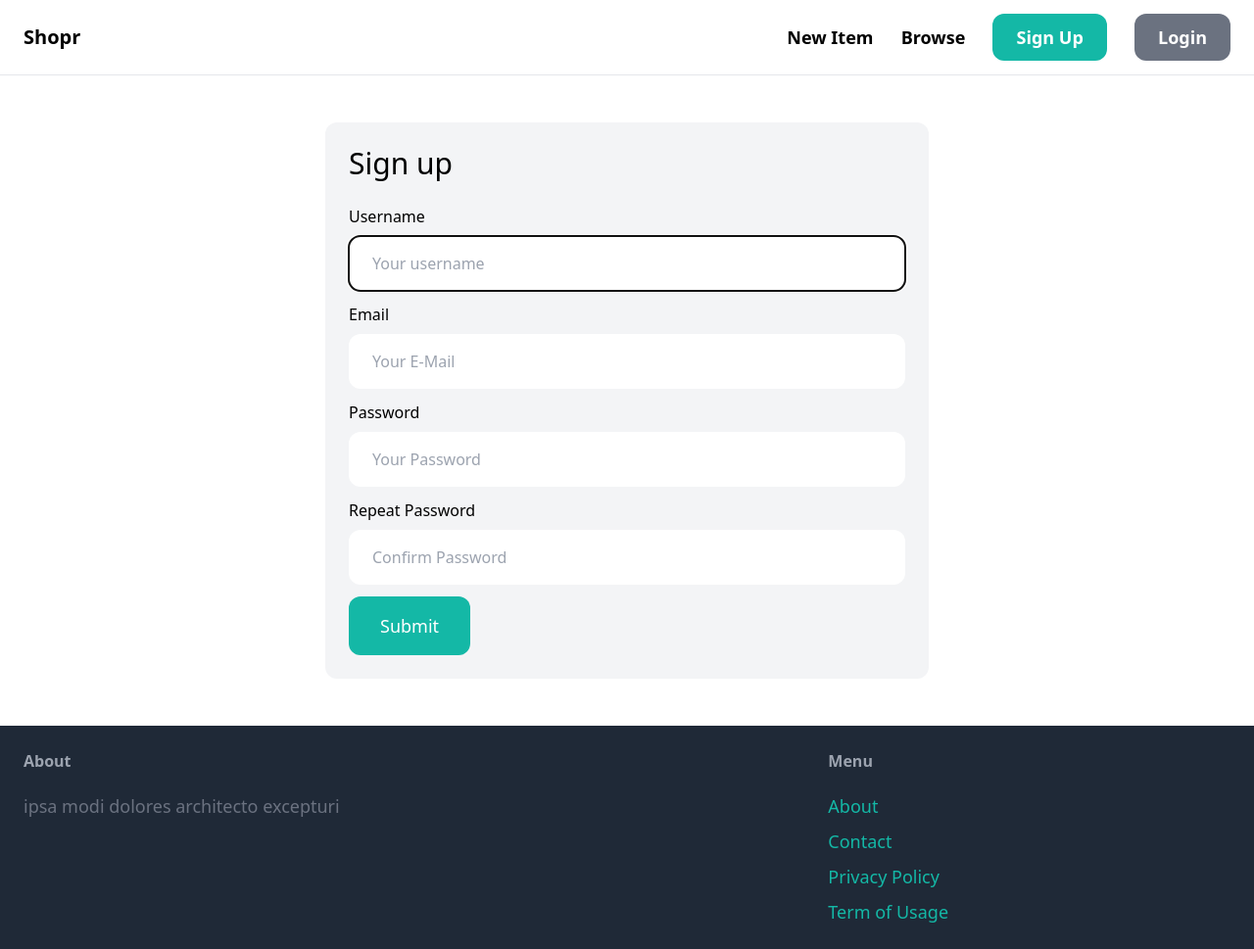
After one commit to stateless-x/shopr, a Django app: page /signup/ in a window 1280 px wide. The commit adds this page. Shown: the whole page at 98% size. Run offline with Django 4.2, Linux system fonts and the light colour scheme; some libraries are stand-ins or nearby versions.

Commit message:
add signup view and logic with some view for login

```diff
--- /dev/null
+++ b/core/forms.py
@@ -0,0 +1,41 @@
+from django import forms
+from django.contrib.auth.forms import UserCreationForm, AuthenticationForm
+from django.contrib.auth.models import User
+
+class LoginForm(AuthenticationForm):
+
+    username = forms.CharField(widget=forms.TextInput(attrs={
+        'placeholder' : 'Your username',
+        'class': 'w-full py-4 px-6 rounded-xl'
+    }))
+
+    password = forms.CharField(widget=forms.PasswordInput(attrs={
+        'placeholder' : 'Your Password',
+        'class': 'w-full py-4 px-6 rounded-xl'
+    }))
+
+
+class SignupForm(UserCreationForm):
+    class Meta:
+        model = User
+        fields = ('username', 'email', 'password1', 'password2')
+
+    username = forms.CharField(widget=forms.TextInput(attrs={
+        'placeholder' : 'Your username',
+        'class': 'w-full py-4 px-6 rounded-xl'
+    }))
+
+    email = forms.CharField(widget=forms.EmailInput(attrs={
+        'placeholder' : 'Your E-Mail',
+        'class': 'w-full py-4 px-6 rounded-xl'
+    }))
+
+    password1 = forms.CharField(widget=forms.PasswordInput(attrs={
+        'placeholder' : 'Your Password',
+        'class': 'w-full py-4 px-6 rounded-xl'
+    }))
+
+    password2 = forms.CharField(widget=forms.PasswordInput(attrs={
+        'placeholder' : 'Confirm Password',
+        'class': 'w-full py-4 px-6 rounded-xl'
+    }))
--- a/core/templates/core/base.html
+++ b/core/templates/core/base.html
@@ -13,8 +13,8 @@
             <a href="#" class="text-lg font-semibold hover:text-gray-500">New Item</a>
             <a href="#" class="text-lg font-semibold hover:text-gray-500">Browse</a>
 
-            <a href="#" class="px-6 py-3 text-lg font-semibold bg-teal-500 text-white rounded-xl hover:bg-teal-700">Sign Up</a>
-            <a href="#" class="px-6 py-3 text-lg font-semibold bg-gray-500 text-white rounded-xl hover:bg-gray-700">Login</a>
+            <a href="{% url 'core:signup' %}" class="px-6 py-3 text-lg font-semibold bg-teal-500 text-white rounded-xl hover:bg-teal-700">Sign Up</a>
+            <a href="{% url 'core:login' %}" class="px-6 py-3 text-lg font-semibold bg-gray-500 text-white rounded-xl hover:bg-gray-700">Login</a>
         </div>
     </nav>
     <div class="px-6 py-6">
@@ -32,7 +32,7 @@
             <h3 class="mb-5 font-semibold text-gray-400">Menu</h3>
             <ul class="space-y-2">
                 <li><a href="#" class="text-lg text-teal-500 hover:text-teal-700">About</a></li>
-                <li><a href="{% url 'contact' %}"" class="text-lg text-teal-500 hover:text-teal-700">Contact</a></li>
+                <li><a href="{% url 'core:contact' %}"" class="text-lg text-teal-500 hover:text-teal-700">Contact</a></li>
                 <li><a href="#" class="text-lg text-teal-500 hover:text-teal-700">Privacy Policy</a></li>
                 <li><a href="#" class="text-lg text-teal-500 hover:text-teal-700">Term of Usage</a></li>
 
--- /dev/null
+++ b/core/templates/core/signup.html
@@ -0,0 +1,46 @@
+{% extends 'core/base.html' %}
+    {% block title %}
+        Sign up
+    {% endblock %}
+    {% block content %}
+    <div class="w-1/2 my-6 mx-auto p-6 bg-gray-100 rounded-xl">
+        <h1 class="mb-6 text-3xl"> Sign up</h1>
+        <form method="post" action=".">
+            {% comment %} preven Cross-Site Request Forgery for post request {% endcomment %}
+            {% csrf_token %}
+            {% comment %} render django's form here {% endcomment %}
+            {{ form.non_field_errors }}
+            <div class="mb-3">
+                <label class="inline-block mb-2"> Username </label>
+                <br>
+                {{ form.username }}
+            </div>
+            <div class="mb-3">
+                <label class="inline-block mb-2"> Email </label>
+                <br>
+                {{ form.email }}
+            </div>
+            <div class="mb-3">
+                <label class="inline-block mb-2"> Password </label>
+                <br>
+                {{ form.password1 }}
+            </div>
+            <div class="mb-3">
+                <label class="inline-block mb-2"> Repeat Password </label>
+                <br>
+                {{ form.password2 }}
+            </div>
+
+            {% if form.errors or form.non_field_errors %}
+                <div class="mb-3 p-6 bg-red-100 rounded-xl">
+                    {% for field in form %}
+                        {{ field.errors }}
+                    {% endfor %}
+                </div>
+            {% endif %}
+            <button class="py-4 px-8 text-lg bg-teal-500 hover:bg-teal:700 rounded-xl text-white">
+                Submit
+            </button>
+        </form>
+    </div>
+    {% endblock %}
--- /dev/null
+++ b/core/urls.py
@@ -0,0 +1,14 @@
+from django.contrib.auth import views as auth_views
+from django.urls import path
+
+from . import views
+from .forms import LoginForm
+
+app_name = 'core'
+urlpatterns = [
+    path('', views.index, name='index'),
+    path('contact/', views.contact, name='contact'),
+    path('signup/', views.signup, name='signup'),
+    path('login/', auth_views.LoginView.as_view(template_name='core/login.html', authentication_form=LoginForm), name='login'),
+
+]
--- a/core/views.py
+++ b/core/views.py
@@ -1,5 +1,6 @@
-from django.shortcuts import render
+from django.shortcuts import render, redirect
 from item.models import Category, Item
+from .forms import SignupForm
 
 def index(request):
     items = Item.objects.filter(is_sold=False)[0:6]
@@ -11,3 +12,15 @@ def index(request):
 
 def contact(request):
     return render(request,'core/contact.html')
+
+def signup(request):
+    if request.method == 'POST':
+        form = SignupForm(request.POST)
+
+        if form.is_valid():
+            form.save()
+            return redirect('/login/')
+    else:
+        form = SignupForm()
+
+    return render(request, 'core/signup.html',{'form':form})
--- a/shopr/urls.py
+++ b/shopr/urls.py
@@ -1,14 +1,13 @@
 from django.contrib import admin
 from django.urls import path, include
-from core.views import index, contact
 
 # dont use this in prods
 from django.conf import settings
 from django.conf.urls.static import static
 #
+
 urlpatterns = [
-    path('', index, name='index'),
-    path('contact/', contact, name='contact'),
+    path('', include('core.urls')),
     path('admin/', admin.site.urls),
     path('items/', include('item.urls')),
 ] + static(settings.MEDIA_URL, document_root=settings.MEDIA_ROOT)
```
Also changed, not shown: core/templates/core/login.html (added, +36 -0 lines), README.md.
